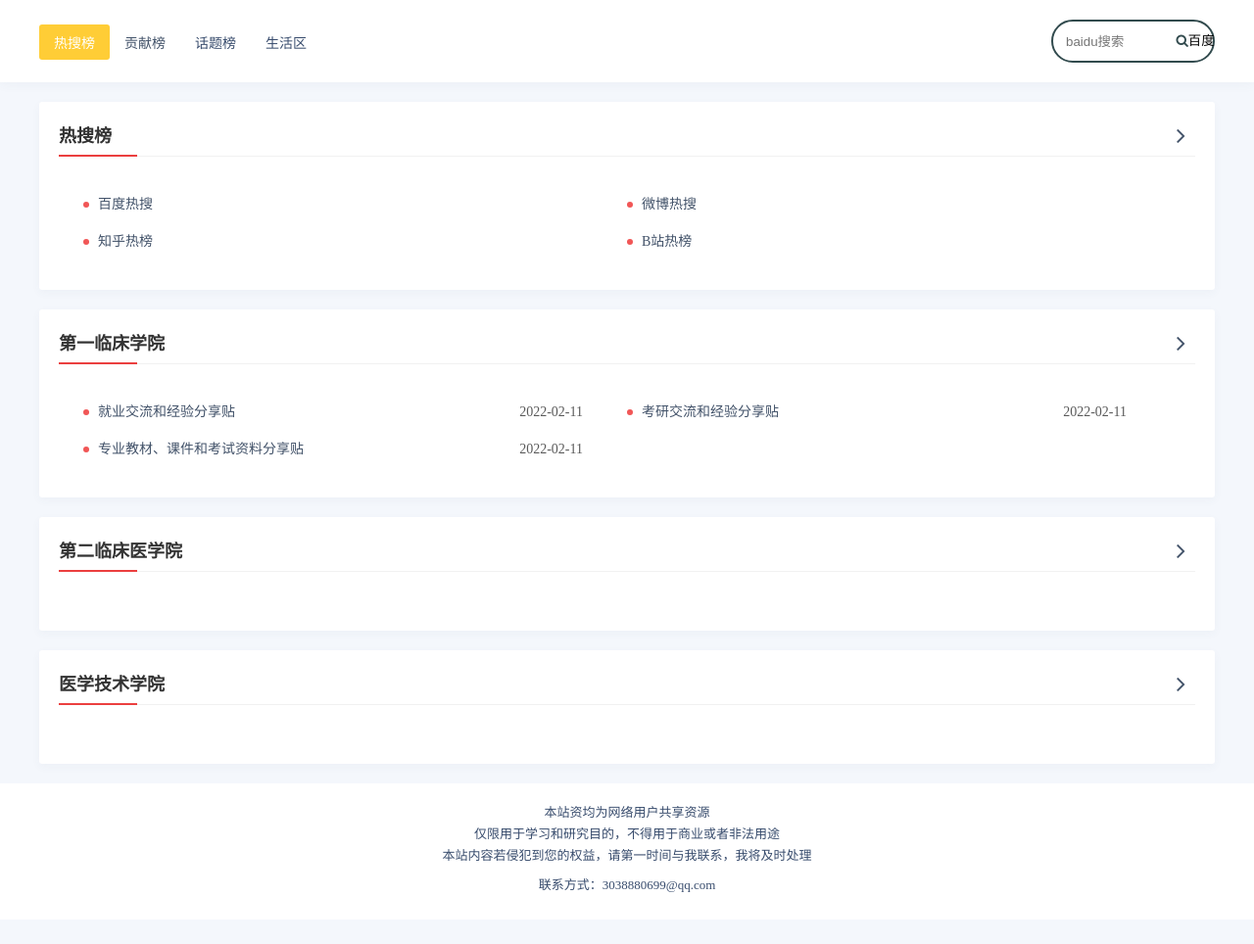
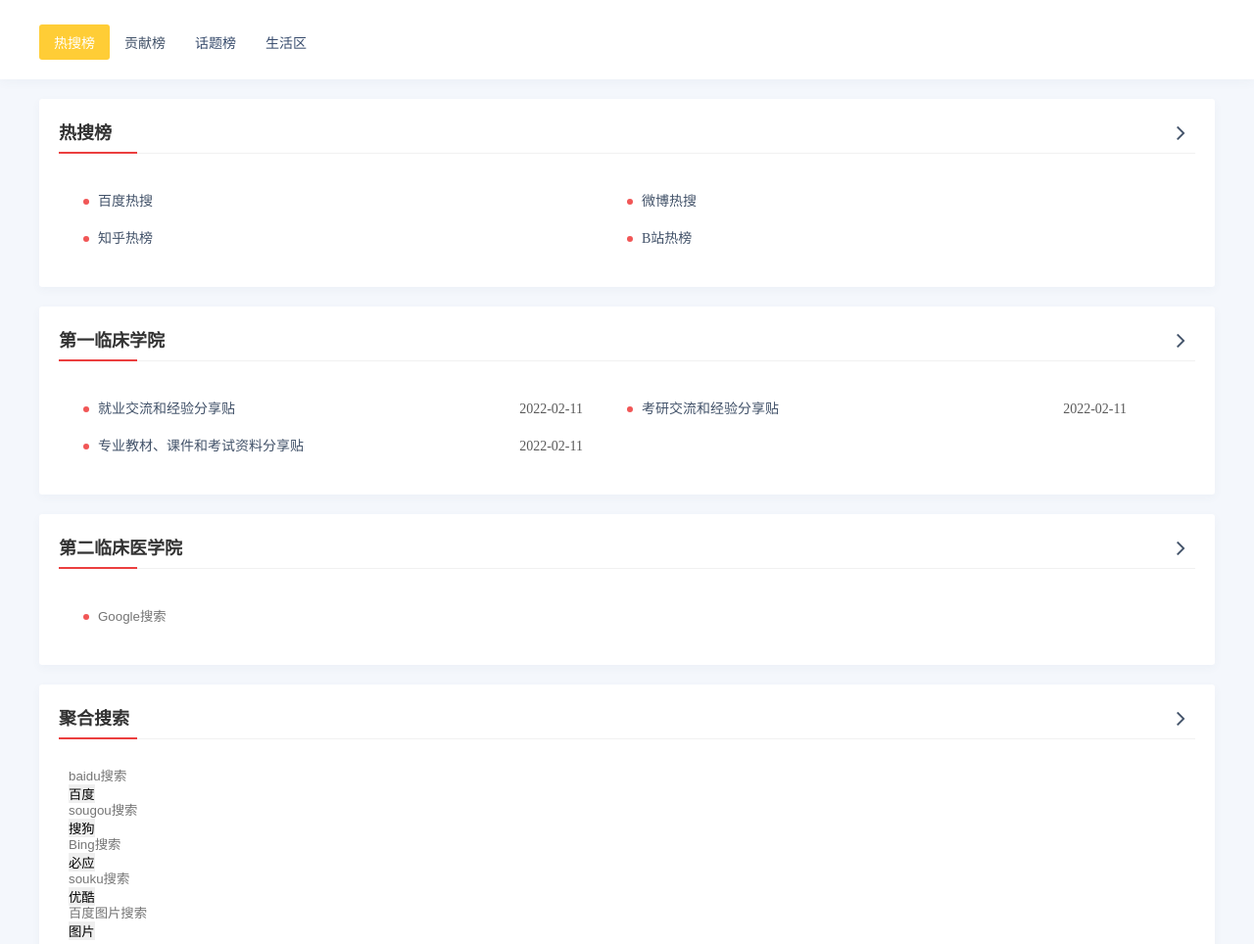
Before and after one commit to causalwyf/newsearch, a plain HTML site: page index.html in a window 1280 px wide. Shown: the top 964 px of the page at 98% size. Before the commit the page ends 939 px from the top, so only its background shows below. Drawn offline with Linux system fonts and the light colour scheme.

Commit message:
Update index.html

```diff
--- a/index.html
+++ b/index.html
@@ -1,5 +1,8 @@
-<!DOCTYPE html> <html lang=zh-cn style>
- <meta charset=utf-8>
+<!DOCTYPE html> <html lang=zh-cn style><!--
+ Page saved with SingleFile
+ url: https://tech.ziyuan.iters.cn/
+ saved date: Wed Mar 23 2022 10:54:47 GMT+0800 (中国标准时间)
+--><meta charset=utf-8>
 <meta http-equiv=X-UA-Compatible content="IE=edge">
 <meta name=viewport content="width=device-width, initial-scale=1, maximum-scale=1, user-scalable=no">
 <meta name=renderer content=webkit>
@@ -27,17 +30,7 @@
  </ul>
 
  <div class=search>
-<FORM name="f_g2" onsubmit="return(s_2())" class="navbar-form navbar-left" role="search">
 
-        <div class="form-group">
-
-          <input  onblur="if (value ==''){value=''}" onfocus="this.select()" name="key" type="text" class="form-control" placeholder="baidu搜索">
-
-        </div>
-
-        <button type="submit" class="btn btn-default" onclick="s_2()">百度</button>
-
-      </form>
 
  </div>
  </div>
@@ -119,7 +112,17 @@
  </div>
  <div class="index_list clearfix">
  <ul class=clearfix>
+ <li><FORM name="f_g1" onsubmit="return(s_1())" class="navbar-form navbar-left" role="search">
 
+        <div class="form-group">
+
+          <input  onblur="if (value ==''){value=''}" onfocus="this.select()" name="key" type="text" class="form-control" placeholder="Google搜索">
+
+        </div>
+
+        <button type="submit" class="btn btn-default" onclick="s_1()">谷歌</button>
+</li>
+</form>
  </ul>
  </div>
  </div>
@@ -128,15 +131,102 @@
  <div class=cont>
  <div class=infohd>
  <div class=info_tab>
- <span class=on>医学技术学院</span>
+ <span class=on>聚合搜索</span>
  <a class=more title=查看更多 href=></a>
  <b class=line></b>
  </div>
  </div>
  <div class="index_list clearfix">
- <ul class=clearfix>
 
- </ul>
+
+<FORM name="f_g2" onsubmit="return(s_2())" class="navbar-form navbar-left" role="search">
+
+        <div class="form-group">
+
+          <input  onblur="if (value ==''){value=''}" onfocus="this.select()" name="key" type="text" class="form-control" placeholder="baidu搜索">
+
+        </div>
+
+        <button type="submit" class="btn btn-default" onclick="s_2()">百度</button>
+
+      </form>
+
+<FORM name="f_g3" onsubmit="return(s_3())" class="navbar-form navbar-left" role="search">
+
+        <div class="form-group">
+
+          <input  onblur="if (value ==''){value=''}" onfocus="this.select()" name="key" type="text" class="form-control" placeholder="sougou搜索">
+
+        </div>
+
+        <button type="submit" class="btn btn-default" onclick="s_3()">搜狗</button>
+
+      </form>
+
+<FORM name="f_g5" onsubmit="return(s_5())" class="navbar-form navbar-left" role="search">
+
+        <div class="form-group">
+
+          <input  onblur="if (value ==''){value=''}" onfocus="this.select()" name="key" type="text" class="form-control" placeholder="Bing搜索">
+
+        </div>
+
+        <button type="submit" class="btn btn-default" onclick="s_5()">必应</button>
+
+      </form>
+
+<FORM name="f_g4" onsubmit="return(s_4())" class="navbar-form navbar-left" role="search">
+
+        <div class="form-group">
+
+          <input  onblur="if (value ==''){value=''}" onfocus="this.select()" name="key" type="text" class="form-control" placeholder="souku搜索">
+
+        </div>
+
+        <button type="submit" class="btn btn-default" onclick="s_4()">优酷</button>
+
+      </form>
+
+<FORM name="f_g6" onsubmit="return(s_6())" class="navbar-form navbar-left" role="search">
+
+        <div class="form-group">
+
+          <input  onblur="if (value ==''){value=''}" onfocus="this.select()" name="key" type="text" class="form-control" placeholder="百度图片搜索">
+
+        </div>
+
+        <button type="submit" class="btn btn-default" onclick="s_6()">图片</button>
+
+      </form>
+
+
+<script type="text/javascript">
+
+function s_1()
+
+{window.open("http://www.google.com/search?hl=zh-CN&q="+encodeURI(f_g1.key.value));return false;};
+
+function s_2()
+
+{window.open("http://www.baidu.com/baidu?tn=gg5g&word="+encodeURI(f_g2.key.value));return false;};
+
+function s_3()
+
+{window.open("http://www.sogou.com/web?query="+encodeURI(f_g3.key.value));return false;};
+
+function s_4()
+
+{window.open("http://www.soku.com/v?keyword="+encodeURI(f_g4.key.value));return false;};
+
+function s_5()
+
+{window.open("http://cn.bing.com/search?q="+encodeURI(f_g5.key.value));return false;};
+
+function s_6()
+
+{window.open("http://image.baidu.com/i?ct=201326592&&word="+encodeURI(f_g6.key.value));return false;};
+
+</script>
  </div>
  </div>
 </div>
```
